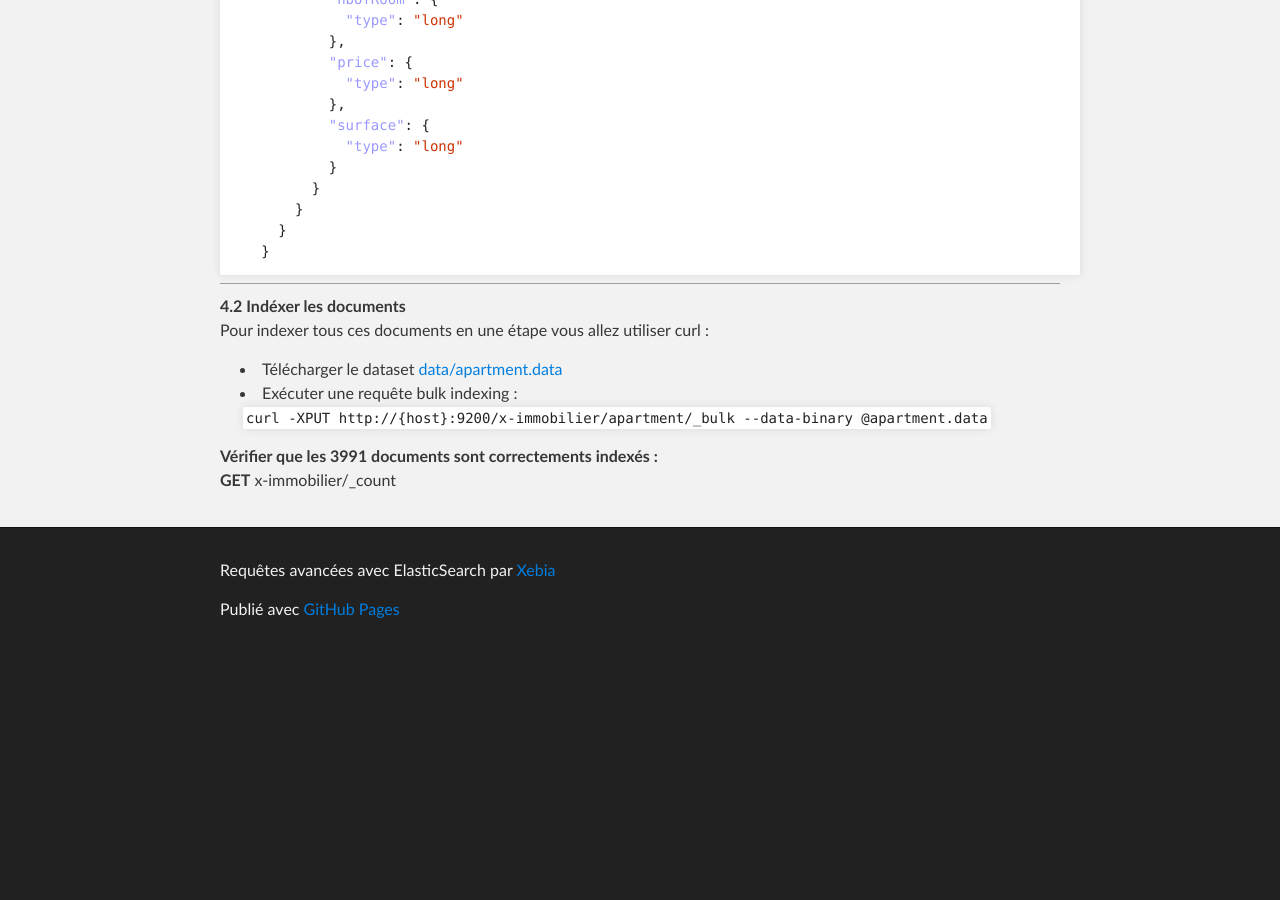
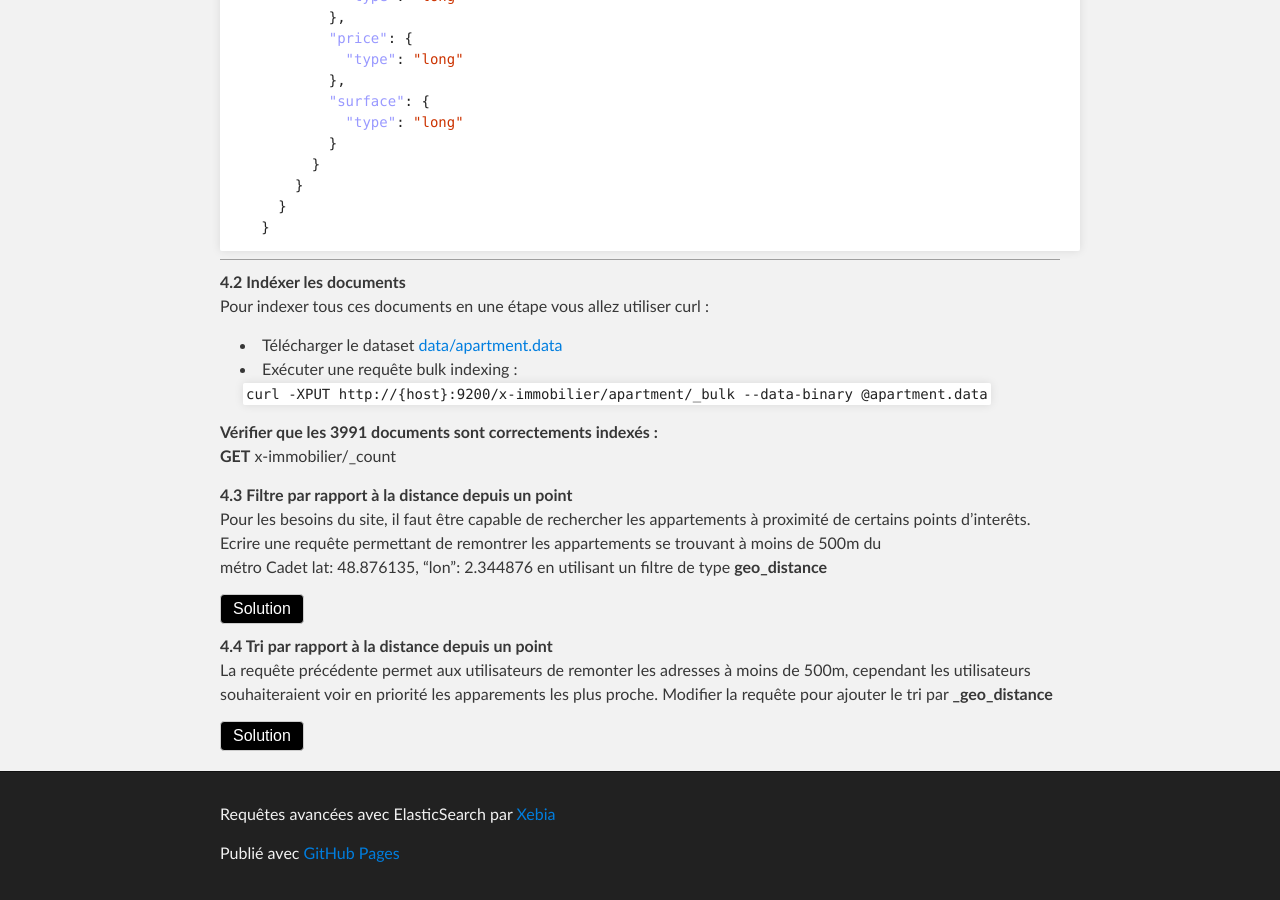
Before and after one commit to gegron/es-requests, a Jekyll site: the page built from index.md, in a window 1280 px wide and 900 px high, scrolled down 8832 px. Built offline with Jekyll 4.4.1, drawn with Linux system fonts in a browser that asks for light colours; nearby versions of some CDN libraries; before the commit the page ends 9488 px from its top, so only the background shows below that; some of the changed text lies outside the part shown; grey boxes are pictures that could not be loaded.

```diff
--- a/index.md
+++ b/index.md
@@ -706,8 +706,8 @@ GET xebia/blog/_search
 
 ### 4. Recherche appartement
 L'agence X-immobilier vient de créér son site internet de recherche de bien immobilier en Île de France.
-Vous disposez d'un jeux de donnée à indéxer dans elasticsearch. Et vous devez écrire les requêtes et le mapping selon les besoins.
-Vous disposez des champs suivants :
+Vous disposez d'un jeux de donnée à indéxer dans elasticsearch contenant des appartements à vendre
+avec les champs suivants :
 
 * __price__ : Le prix en euro
 * __nbOfRoom__ : Nombre de pièce
@@ -787,3 +787,66 @@ Pour indexer tous ces documents en une étape vous allez utiliser curl :
 
  __Vérifier que les 3991 documents sont correctements indexés :__
  __GET__ x-immobilier/_count
+
+__4.3 Filtre par rapport à la distance depuis un point__
+Pour les besoins du site, il faut être capable de rechercher les appartements à proximité de certains points d'interêts.
+Ecrire une requête permettant de remontrer les appartements se trouvant à moins de 500m du
+ métro Cadet lat: 48.876135, "lon": 2.344876 en utilisant un filtre de type __geo_distance__
+
+<blockquote class = 'solution' markdown="1">
+
+GET x-immobilier/apartment/_search
+{% highlight json %}
+{
+  "query": {
+    "bool": {
+      "filter": {
+        "geo_distance": {
+          "distance": "500m",
+          "localisation": {
+            "lat": 48.876135,
+            "lon": 2.344876
+          }
+        }
+      }
+    }
+  }
+}
+{% endhighlight %}
+</blockquote>
+__4.4 Tri par rapport à la distance depuis un point__
+La requête précédente permet aux utilisateurs de remonter les adresses à moins de 500m, cependant les utilisateurs souhaiteraient voir en priorité les apparements les plus proche.
+Modifier la requête pour ajouter le tri par ___geo_distance__
+
+<blockquote class = 'solution' markdown="1">
+
+GET x-immobilier/apartment/_search
+{% highlight json %}
+{
+  "query": {
+    "bool": {
+      "filter": {
+        "geo_distance": {
+          "distance": "500m",
+          "localisation": {
+            "lat": 48.876135,
+            "lon": 2.344876
+          }
+        }
+      }
+    }
+  },
+  "sort": [
+    {
+      "_geo_distance": {
+        "localisation": {
+          "lat": 48.876135,
+          "lon": 2.344876
+        },
+        "order": "asc"
+      }
+    }
+  ]
+}
+{% endhighlight %}
+</blockquote>
```
